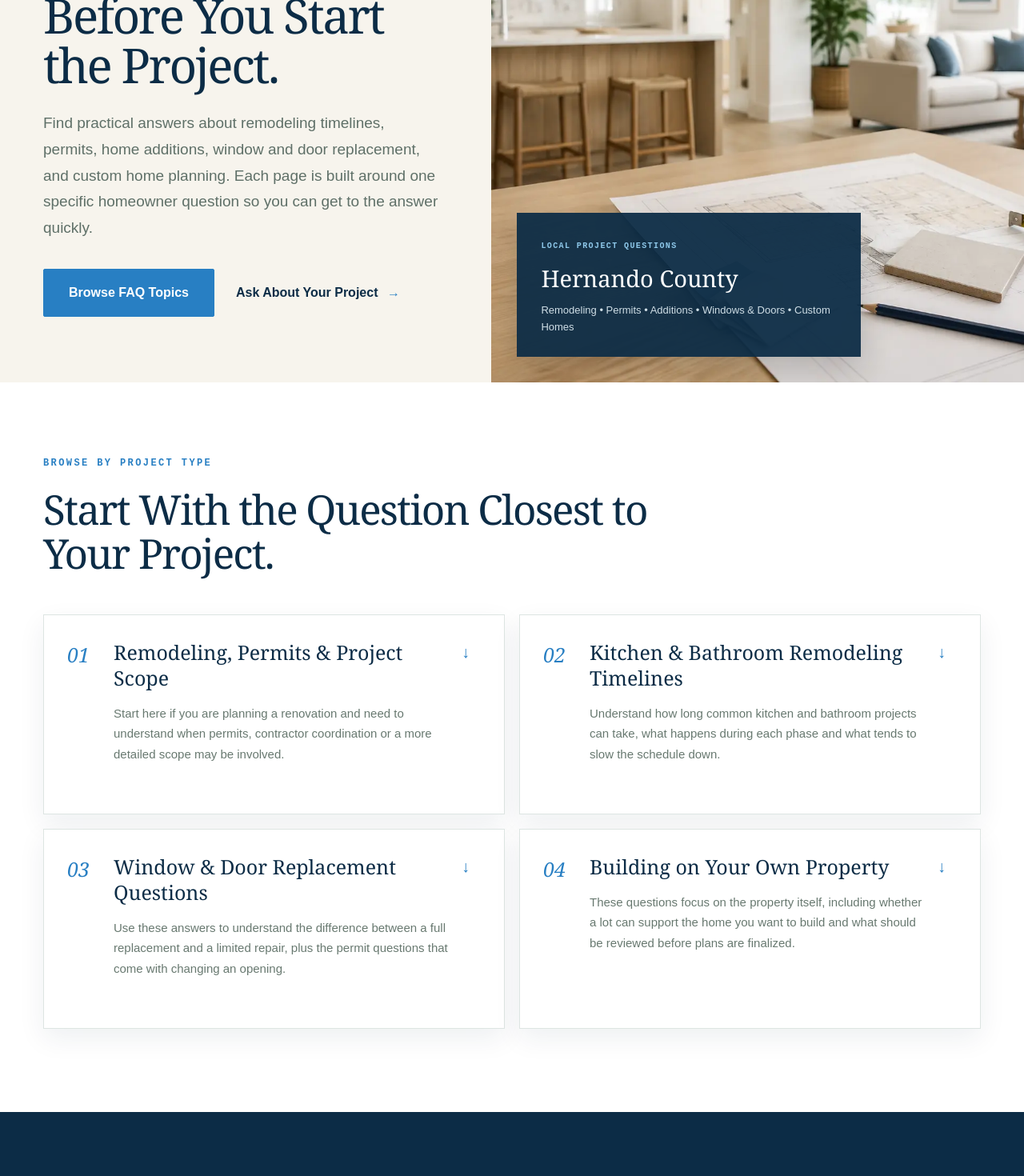
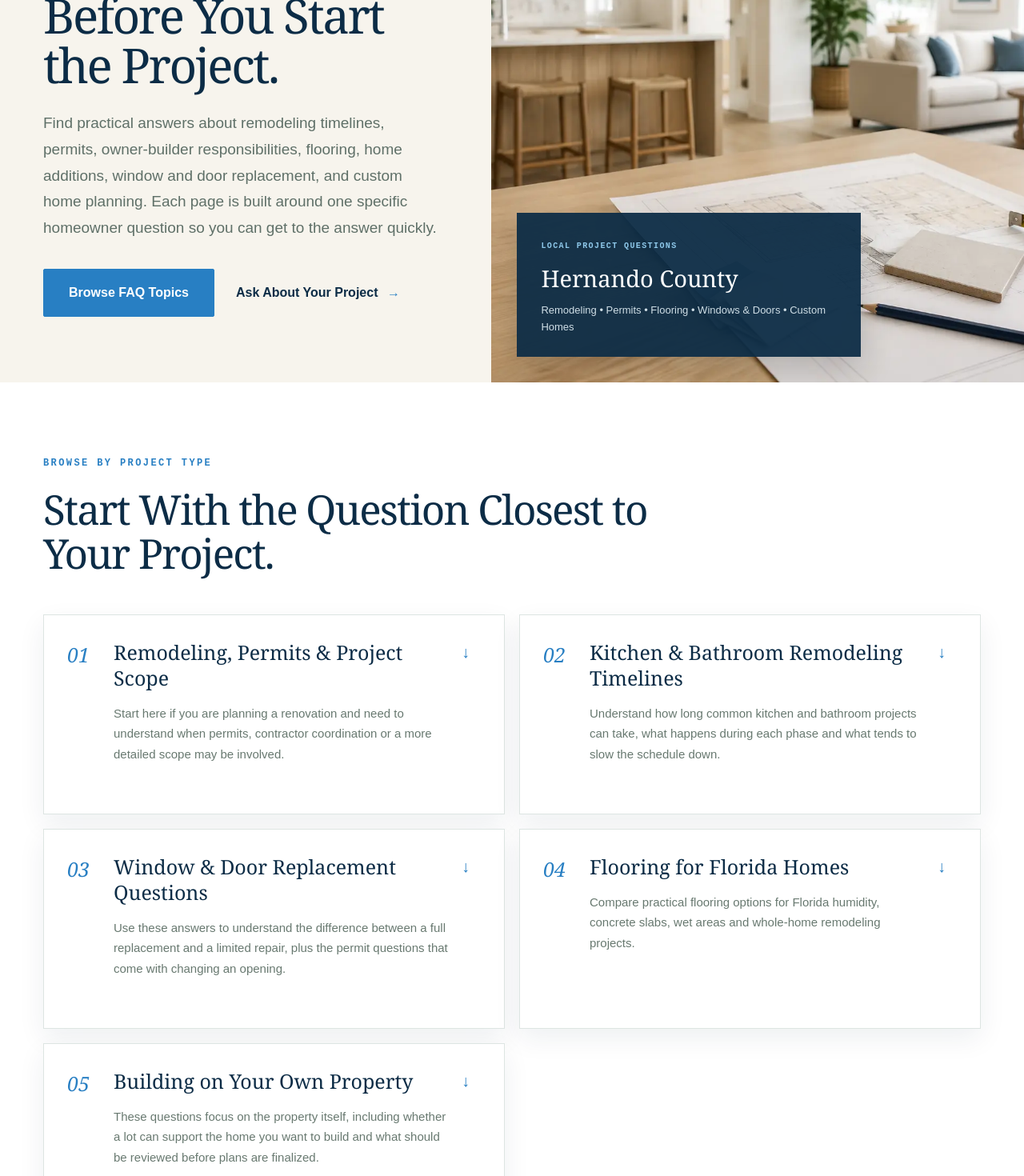
Before and after one commit to stylus1274/swift, a Next.js app: page /faq in a window 1280 px wide. Shown: the part 380-1850 px from the top of the page at 80% size. Built offline with nearby package versions, Linux system fonts and the light colour scheme.

Commit message:
Add owner-builder and flooring FAQs to hub

```diff
--- a/app/faq/page.tsx
+++ b/app/faq/page.tsx
@@ -19,6 +19,11 @@ const faqGroups = [
         title: "Do I Need a Permit for a Home Addition in Hernando County?",
         copy: "See why room additions should be planned as permitted construction and what to know about zoning, plans and inspections.",
         href: "/faq/do-i-need-permit-home-addition-hernando-county",
+      },
+      {
+        title: "Can I Pull My Own Building Permit as a Homeowner in Florida?",
+        copy: "Understand Florida's owner-builder exemption, direct-supervision requirement and the risks of using a homeowner permit to cover unlicensed work.",
+        href: "/faq/can-homeowner-pull-own-building-permit-florida",
       },
     ],
   },
@@ -58,6 +63,21 @@ const faqGroups = [
     ],
   },
   {
+    id: "flooring",
+    eyebrow: "FLOORING",
+    title: "Flooring for Florida Homes",
+    copy: "Compare practical flooring options for Florida humidity, concrete slabs, wet areas and whole-home remodeling projects.",
+    serviceHref: "/flooring",
+    serviceLabel: "Explore Flooring Installation",
+    questions: [
+      {
+        title: "What Is the Best Flooring for a Florida Home?",
+        copy: "Compare LVP, tile and engineered wood based on moisture exposure, room use, slab conditions and maintenance.",
+        href: "/faq/best-flooring-for-florida-home",
+      },
+    ],
+  },
+  {
     id: "custom-homes",
     eyebrow: "CUSTOM HOMES",
     title: "Building on Your Own Property",
@@ -87,7 +107,7 @@ export default function FaqHubPage() {
         <div className="faq-hub-hero-copy">
           <p className="eyebrow">SWIFT CONSTRUCTION &amp; PAINTING • FAQ CENTER</p>
           <h1>Clear Answers Before You Start the Project.</h1>
-          <p>Find practical answers about remodeling timelines, permits, home additions, window and door replacement, and custom home planning. Each page is built around one specific homeowner question so you can get to the answer quickly.</p>
+          <p>Find practical answers about remodeling timelines, permits, owner-builder responsibilities, flooring, home additions, window and door replacement, and custom home planning. Each page is built around one specific homeowner question so you can get to the answer quickly.</p>
           <div className="faq-hub-hero-actions">
             <a className="button faq-primary" href="#faq-topics">Browse FAQ Topics</a>
             <a href="/contact">Ask About Your Project <span aria-hidden="true">→</span></a>
@@ -98,7 +118,7 @@ export default function FaqHubPage() {
           <div className="faq-hub-hero-note">
             <span>LOCAL PROJECT QUESTIONS</span>
             <strong>Hernando County</strong>
-            <p>Remodeling • Permits • Additions • Windows &amp; Doors • Custom Homes</p>
+            <p>Remodeling • Permits • Flooring • Windows &amp; Doors • Custom Homes</p>
           </div>
         </div>
       </section>
```
